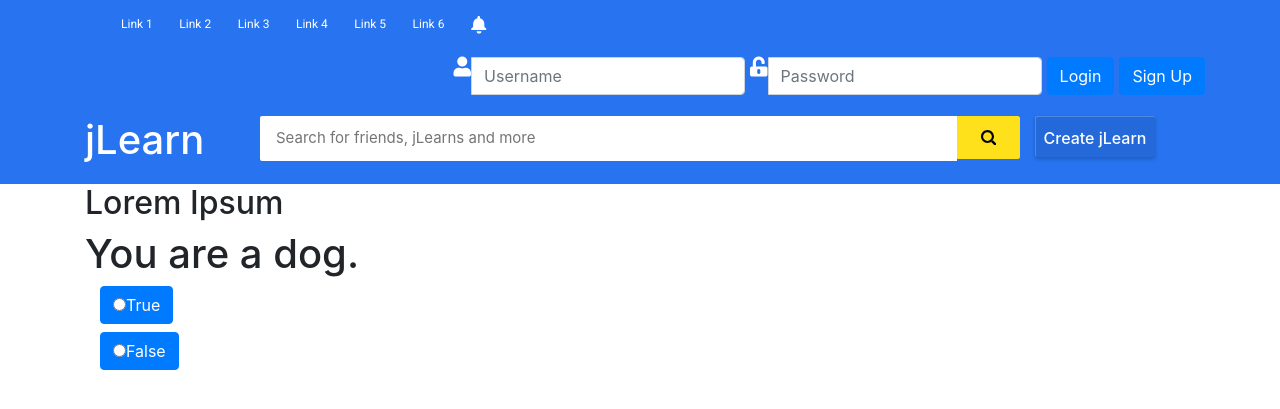
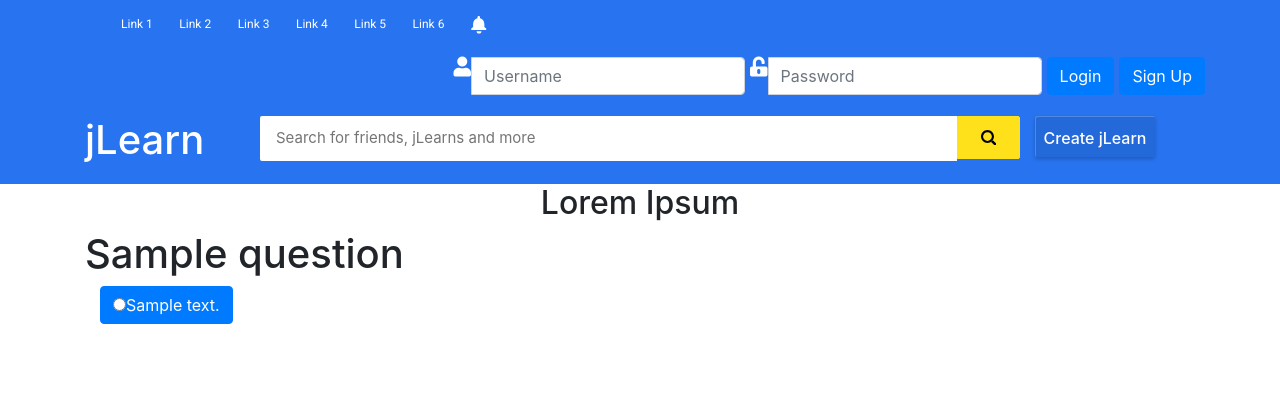
Before and after one commit to tsarchghs/jLearn, a Django app: page /quiz/1 in a window 1280 px wide. Shown: the top 409 px of the page. Run offline with Django 3.2, Linux system fonts and the light colour scheme; data comes from the database, SQL or seed files in the repository; tables that the repository leaves empty hold one stand-in row (values such as "Sample post"); some libraries are stand-ins or nearby versions.

Commit message:
showQuiz template shows questions/answers

```diff
--- a/Quiz/templates/showQuiz.html
+++ b/Quiz/templates/showQuiz.html
@@ -14,20 +14,22 @@
         aria-valuemax="100" style="width: 60%;"> <span class="sr-only">60% Complete</span>
         </div>
     </div> -->
-    <h2>{{ quiz.title }} </h2>
-     <h1 class="question">You are a dog.</h1>
+    <h2 style="text-align: center;">{{ quiz.title }} </h2>
+
+    {% for question,answers in question_answers.items %}
+     <h1 class="question">{{question.question}}</h1>
+
     <div class="btn-group-lg btn-group" data-toggle="buttons">
         <row>
+        {% for answer in answers %}
             <div class="col-xl-6">
                 <label class="btn btn-primary">
-                    <input type="radio" name="options" id="option1">True</label>
+                    <input type="radio" name="options" id="option1">{{answer.answer}}</label>
             </div>
             <!--<span>or</span>-->
-            <div class="col-xl-6">
-                <label class="btn btn-primary">
-                    <input type="radio" name="options" id="option2">False</label>
-            </div>
+        {% endfor %}
         </row>
     </div>
+    {% endfor %}
 </div>
 {% endblock body %}
```
